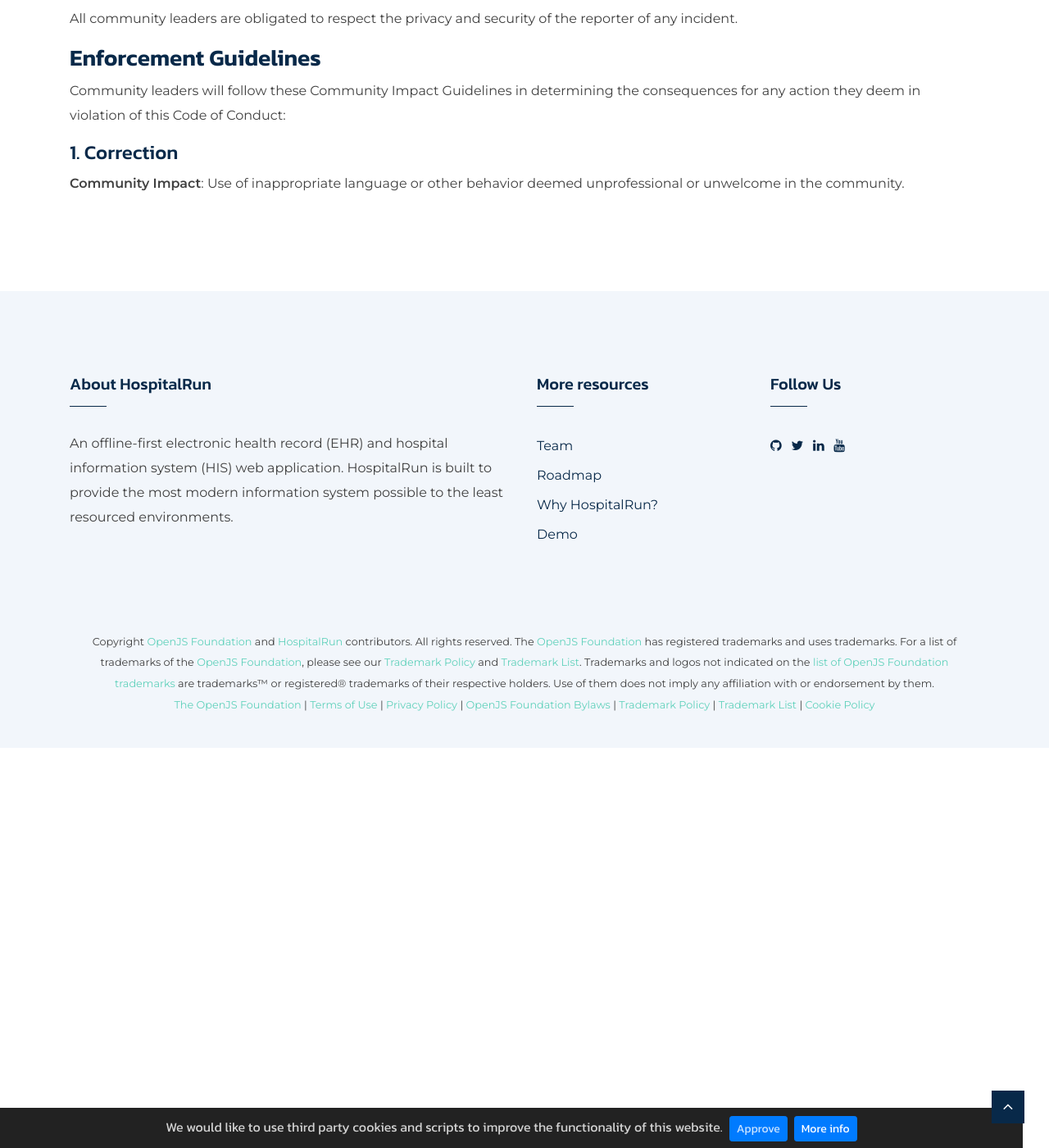
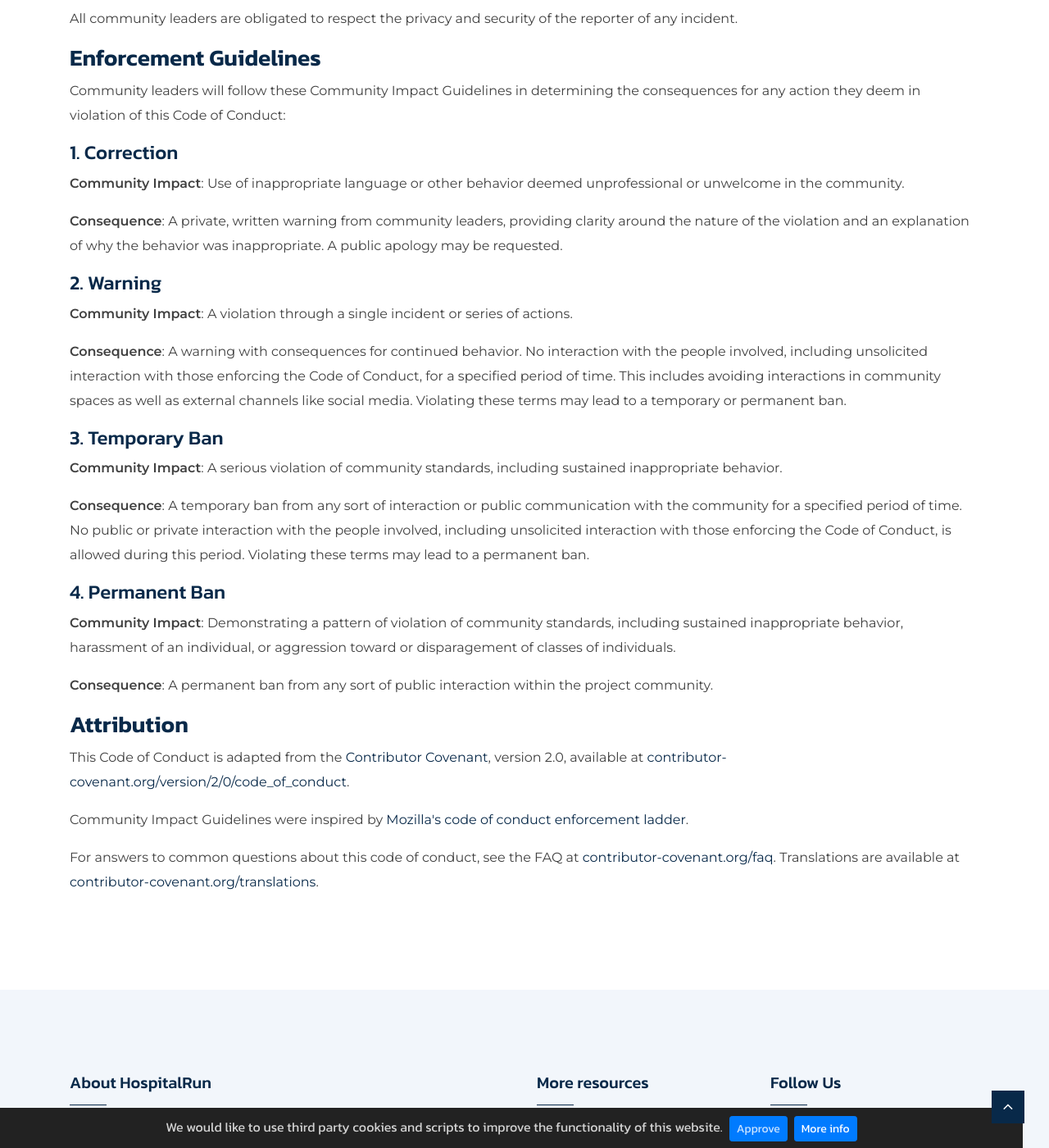
Before and after one commit to HospitalRun/hospitalrun.io, a Jekyll site: the page built from pages/standards.html, in a window 1280 px wide and 1400 px high, scrolled down 2591 px. Shown: the whole window at 82% size. Built offline with Jekyll 4.4.1, drawn with Linux system fonts in a browser that asks for light colours.

Commit message:
Updating and changing Community page's title
I have replaced asking for contribution with community standards and changed page's title from 'Community' to 'Standards'.

```diff
--- a/pages/standards.html
+++ b/pages/standards.html
@@ -148,6 +148,67 @@ keywords: "standards, community, project, hospitalrun, contributor covenant v2.0
               <strong>Community Impact</strong>: Use of inappropriate language
               or other behavior deemed unprofessional or unwelcome in the community.
             </p>
+            <p>
+              <strong>Consequence</strong>: A private, written warning from community
+              leaders, providing clarity around the nature of the violation
+              and an explanation of why the behavior was inappropriate.
+              A public apology may be requested.
+            </p>
+            <h4>2. Warning</h4>
+            <p>
+              <strong>Community Impact</strong>: A violation
+              through a single incident or series of actions.
+            </p>
+            <p>
+              <strong>Consequence</strong>: A warning with consequences
+              for continued behavior. No interaction with the people involved,
+              including unsolicited interaction with those enforcing
+              the Code of Conduct, for a specified period of time.
+              This includes avoiding interactions in community spaces
+              as well as external channels like social media.
+              Violating these terms may lead to a temporary or permanent ban.
+            </p>
+            <h4>3. Temporary Ban</h4>
+            <p>
+              <strong>Community Impact</strong>: A serious violation of community
+              standards, including sustained inappropriate behavior.
+            </p>
+            <p>
+              <strong>Consequence</strong>: A temporary ban from any sort of interaction
+              or public communication with the community for a specified period of time.
+              No public or private interaction with the people involved,
+              including unsolicited interaction with those enforcing
+              the Code of Conduct, is allowed during this period.
+              Violating these terms may lead to a permanent ban.
+            </p>
+            <h4>4. Permanent Ban</h4>
+            <p>
+              <strong>Community Impact</strong>: Demonstrating a pattern
+              of violation of community standards, including sustained
+              inappropriate behavior,  harassment of an individual, or aggression
+              toward or disparagement of classes of individuals.
+            </p>
+            <p>
+              <strong>Consequence</strong>: A permanent ban from any sort
+              of public interaction within the project community.
+            </p>
+            <h3>Attribution</h3>
+            <p>
+              This Code of Conduct is adapted from the
+              <a href="https://www.contributor-covenant.org" rel="nofollow">Contributor Covenant</a>,
+              version 2.0, available at
+              <a href="https://www.contributor-covenant.org/version/2/0/code_of_conduct" rel="nofollow">contributor-covenant.org/version/2/0/code_of_conduct</a>.
+            </p>
+            <p>
+              Community Impact Guidelines were inspired by
+              <a href="https://github.com/mozilla/diversity">Mozilla's code of conduct enforcement ladder</a>.
+            </p>
+            <p>
+              For answers to common questions about this code of conduct, see the FAQ at
+              <a href="https://www.contributor-covenant.org/faq" rel="nofollow">contributor-covenant.org/faq</a>.
+              Translations are available at
+              <a href="https://www.contributor-covenant.org/translations" rel="nofollow">contributor-covenant.org/translations</a>.
+            </p>
           </div>
         </div>
       </div>
```
Also changed, not shown: other parts of pages/standards.html (+1 -1 lines).
